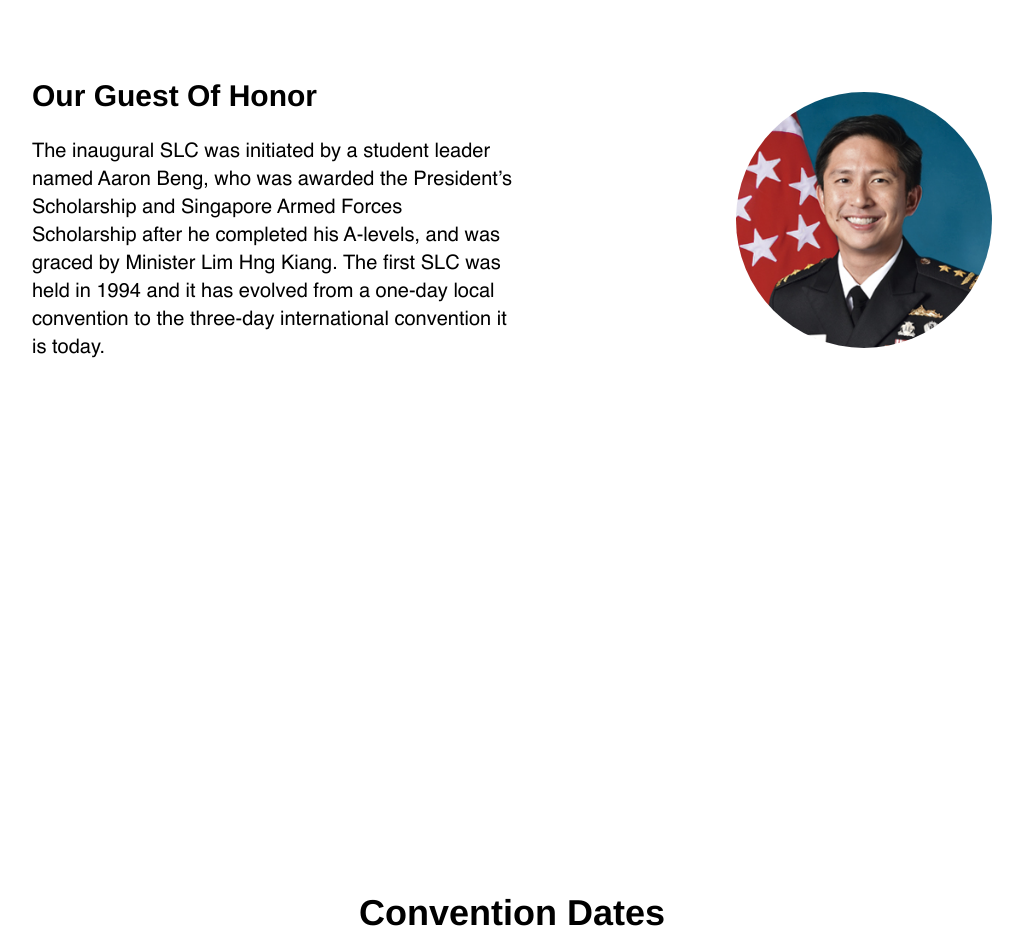
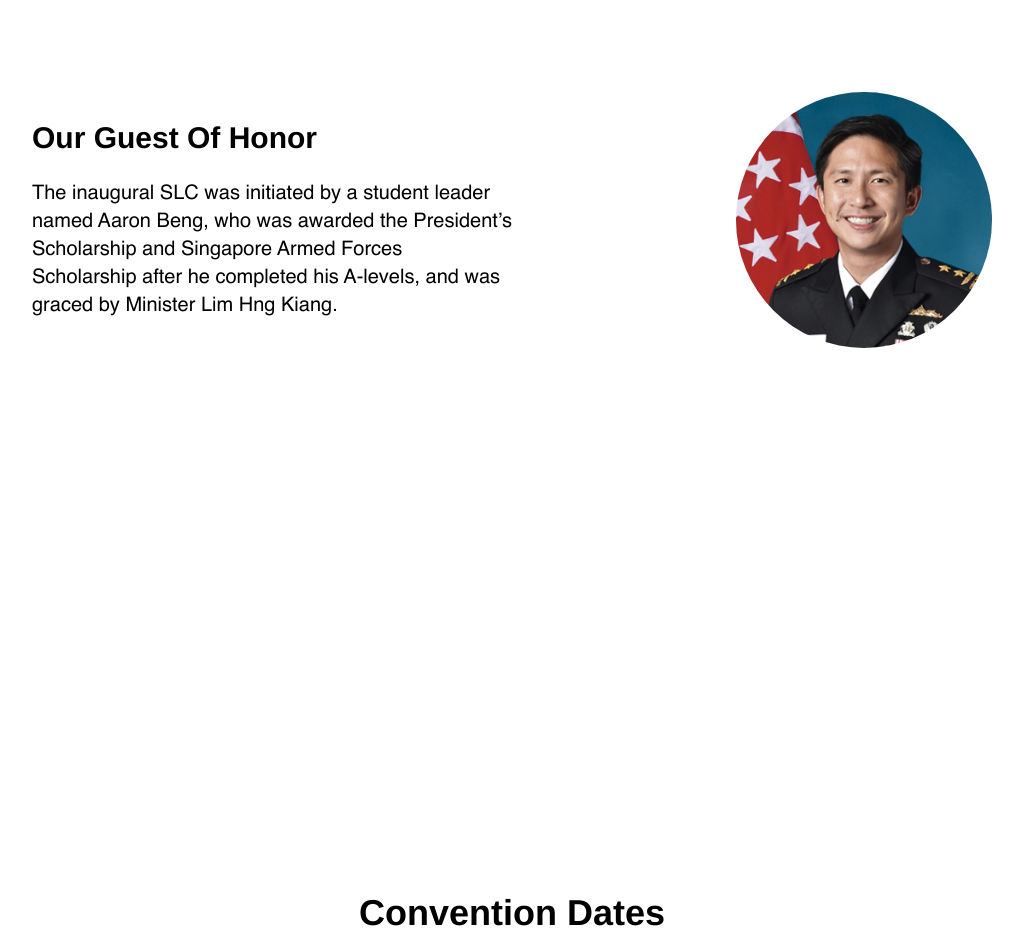
Before and after one commit to vincentcayadi/slc-website, a Next.js app: page / in a window 1280 px wide. Shown: the part 2580-3515 px from the top of the page, without its empty margins (128-1151 px from the left). Built offline with nearby package versions, Linux system fonts and the light colour scheme.

Commit message:
removed useless text

```diff
--- a/pages/index.tsx
+++ b/pages/index.tsx
@@ -111,9 +111,7 @@ const Home = () => {
                 The inaugural SLC was initiated by a student leader named Aaron
                 Beng, who was awarded the President’s Scholarship and Singapore
                 Armed Forces Scholarship after he completed his A-levels, and
-                was graced by Minister Lim Hng Kiang. The first SLC was held in
-                1994 and it has evolved from a one-day local convention to the
-                three-day international convention it is today.
+                was graced by Minister Lim Hng Kiang.
               </p>
             </div>
           </div>
```
